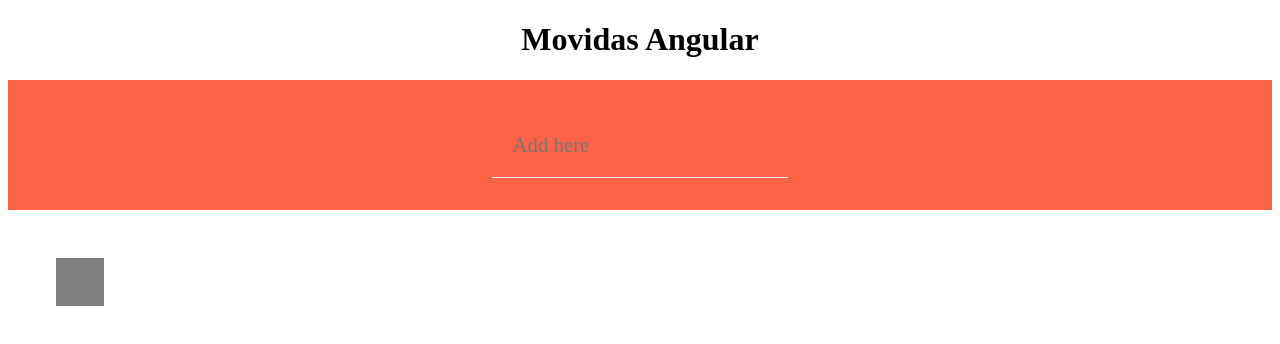
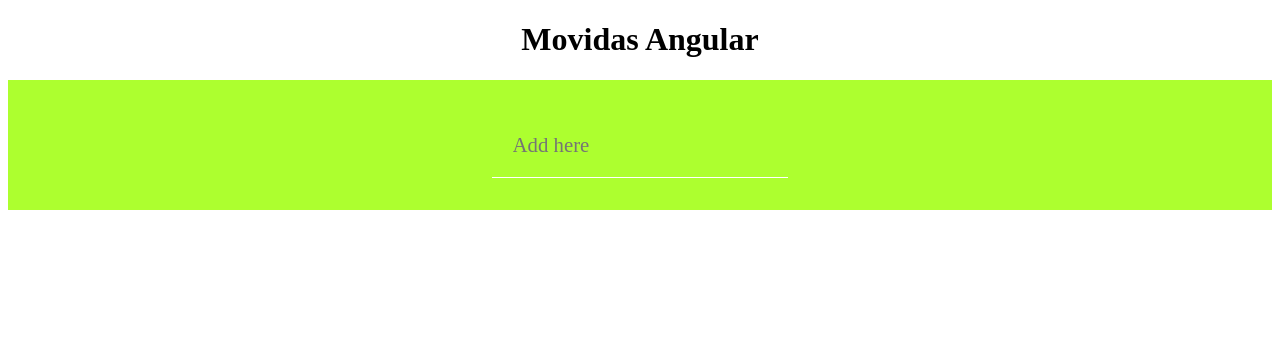
Before and after one commit to AbellanMotos/Angular-ToDos, an Angular app: page / in a window 1280 px wide. Shown: the top 344 px of the page. Built offline with nearby package versions, Linux system fonts and the light colour scheme.

Commit message:
task completed with local storage and styles

```diff
--- a/src/app/add-todo/add-todo.component.scss
+++ b/src/app/add-todo/add-todo.component.scss
@@ -1,10 +1,10 @@
 .add-todo {
-    background: tomato;
+    background: greenyellow;
     padding: 2em;
     display: flex;
     justify-content: center;
     input {
-        all :unset;
+        all: unset;
         color: white;
         padding: 1em;
         font-size: 1.3em;
--- a/src/app/app.component.html
+++ b/src/app/app.component.html
@@ -1,7 +1,11 @@
 
 <app-add-todo (newTodo)="addNewTodo($event)"></app-add-todo>
 
-<app-show-todos [data]="todos"  (deleteTodo)="removeTodo($event)"></app-show-todos>
+<app-show-todos
+    [data]="todos"
+    (deleteTodo)="removeTodo($event)"
+    (completedTodo)="toggleCompleted($event)"
+></app-show-todos>
 
 
 <!-- OTRA MANERA DE HACERLO -->
--- a/src/app/app.component.ts
+++ b/src/app/app.component.ts
@@ -38,4 +38,14 @@ export class AppComponent {
     this.todos = this.todos.filter(todo => todo.id !== id);
     this.saveToLocalStorage();
   }
+
+  toggleCompleted(id: string) {
+    this.todos = this.todos.map( todo => {
+      if (todo.id === id) {
+        todo.completed = !todo.completed;
+      }
+      return todo;
+    });
+    this.saveToLocalStorage();
+  }
 }
--- a/src/app/show-todos/show-todos.component.html
+++ b/src/app/show-todos/show-todos.component.html
@@ -1,9 +1,9 @@
+<div class="show-todos">
 
-<div class="show-todos">
-    <div class="todo-item">
-<div *ngFor="let task of data">
-    <h1>{{task.text}}</h1>
-    <p>is completed: {{task.completed}}</p>
-    <button (click)="emiteDeleteId(task.id)">X</button>
+    <div *ngFor="let task of data"    class="todo-item  {{task.completed ? 'completed': ''}}">
+        <h1>{{task.text}}</h1>
+        <p>is completed: {{task.completed}}</p>
+        <button (click)="emitDeleteId(task.id)">X</button>
+        <input type="checkbox" [checked]="task.completed"(change)="emitCompletedId(task.id)">
+    </div>
 </div>
-</div>
--- a/src/app/show-todos/show-todos.component.scss
+++ b/src/app/show-todos/show-todos.component.scss
@@ -2,10 +2,17 @@
     display: flex;
     flex-flow: row wrap;
     padding: 2em;
+
     .todo-item{
         max-width: 200px;
         padding: 1.5em;
         background-color: grey;
         margin: 1em;
+        transition: all 1s ease;
+    }
+    .completed {
+        opacity: 0.3;
+        background: green;
+        color: white;
     }
 }
--- a/src/app/show-todos/show-todos.component.ts
+++ b/src/app/show-todos/show-todos.component.ts
@@ -10,10 +10,13 @@ import { Todo } from '../models/Todo';
 export class ShowTodosComponent {
   @Input() data: Todo[];
   @Output() deleteTodo = new EventEmitter<string>();
+  @Output() completedTodo = new EventEmitter<string>();
 
-  emiteDeleteId(id){
+  emitDeleteId(id){
     this.deleteTodo.emit(id);
   }
 
-
+  emitCompletedId(id){
+    this.completedTodo.emit(id);
+  }
  }
```
